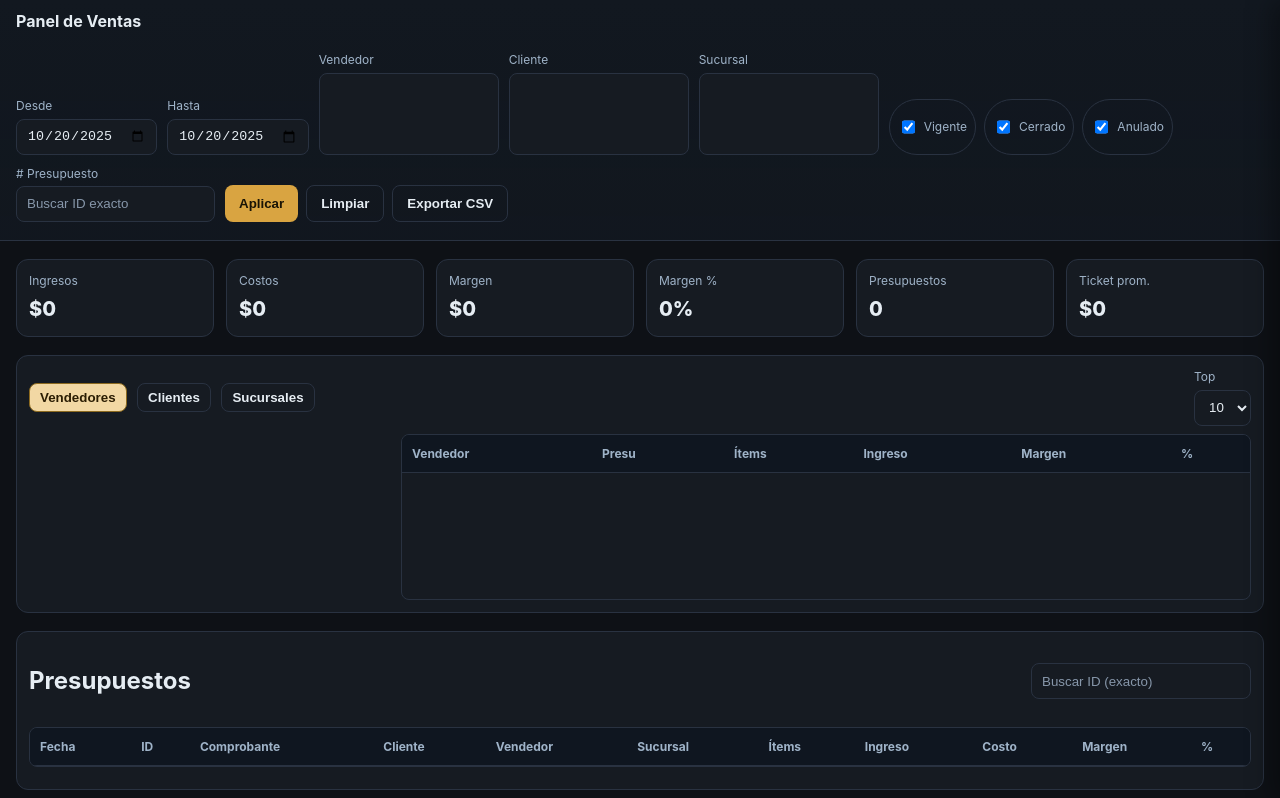
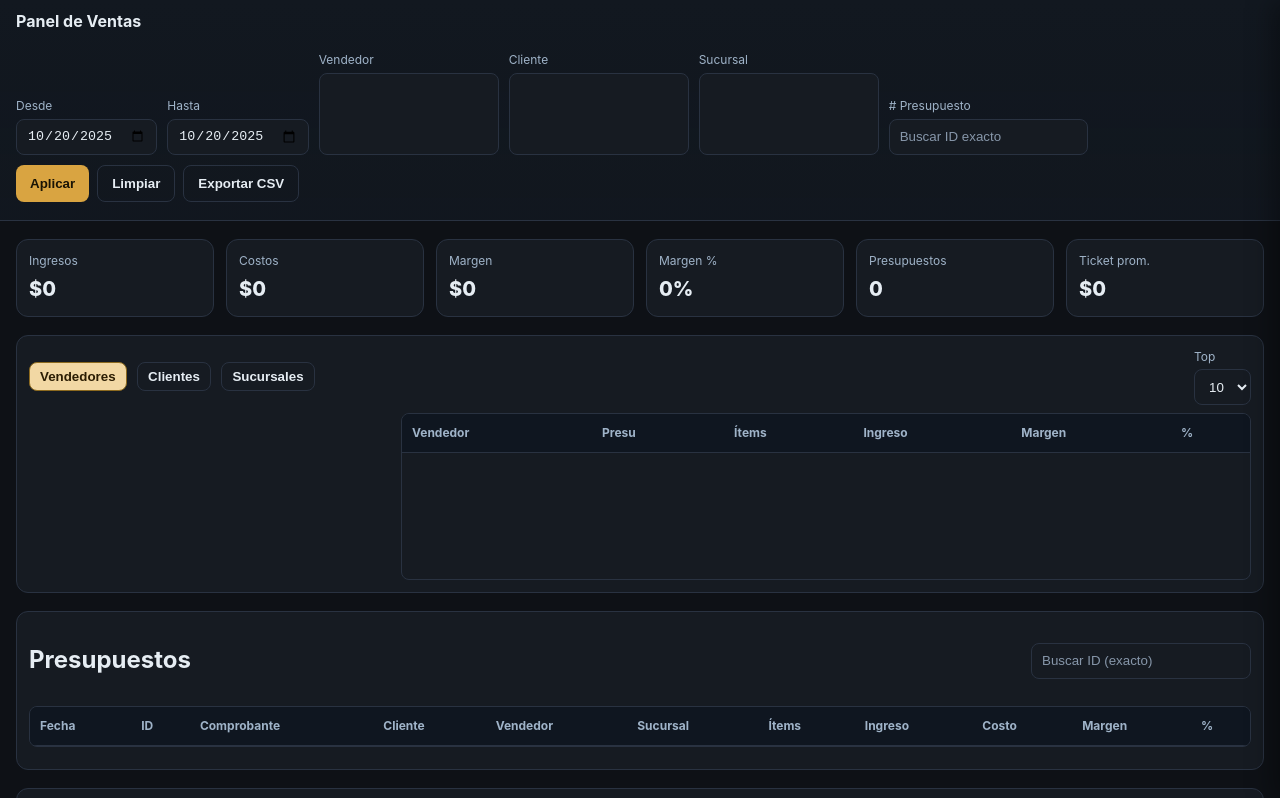
Before and after one commit to Ecastillo0588/turnos-clinica, a plain HTML site: page index.html in a window 1280 px wide. Shown: the top 798 px of the page. Drawn offline with nearby package versions, Linux system fonts and the light colour scheme; no server answers.

Commit message:
Remove status checkbox options from index.html
Removed checkbox options for 'Vigente', 'Cerrado', and 'Anulado'.

```diff
--- a/index.html
+++ b/index.html
@@ -23,11 +23,6 @@
         <label>Sucursal
           <select id="f-sucursal" multiple></select>
         </label>
-        <div class="chips">
-          <label class="chip"><input type="checkbox" id="st-vigente" checked> Vigente</label>
-          <label class="chip"><input type="checkbox" id="st-cerrado" checked> Cerrado</label>
-          <label class="chip"><input type="checkbox" id="st-anulado" checked> Anulado</label>
-        </div>
         <label># Presupuesto <input id="f-id" placeholder="Buscar ID exacto" /></label>
         <div class="actions">
           <button id="btn-apply">Aplicar</button>
```
